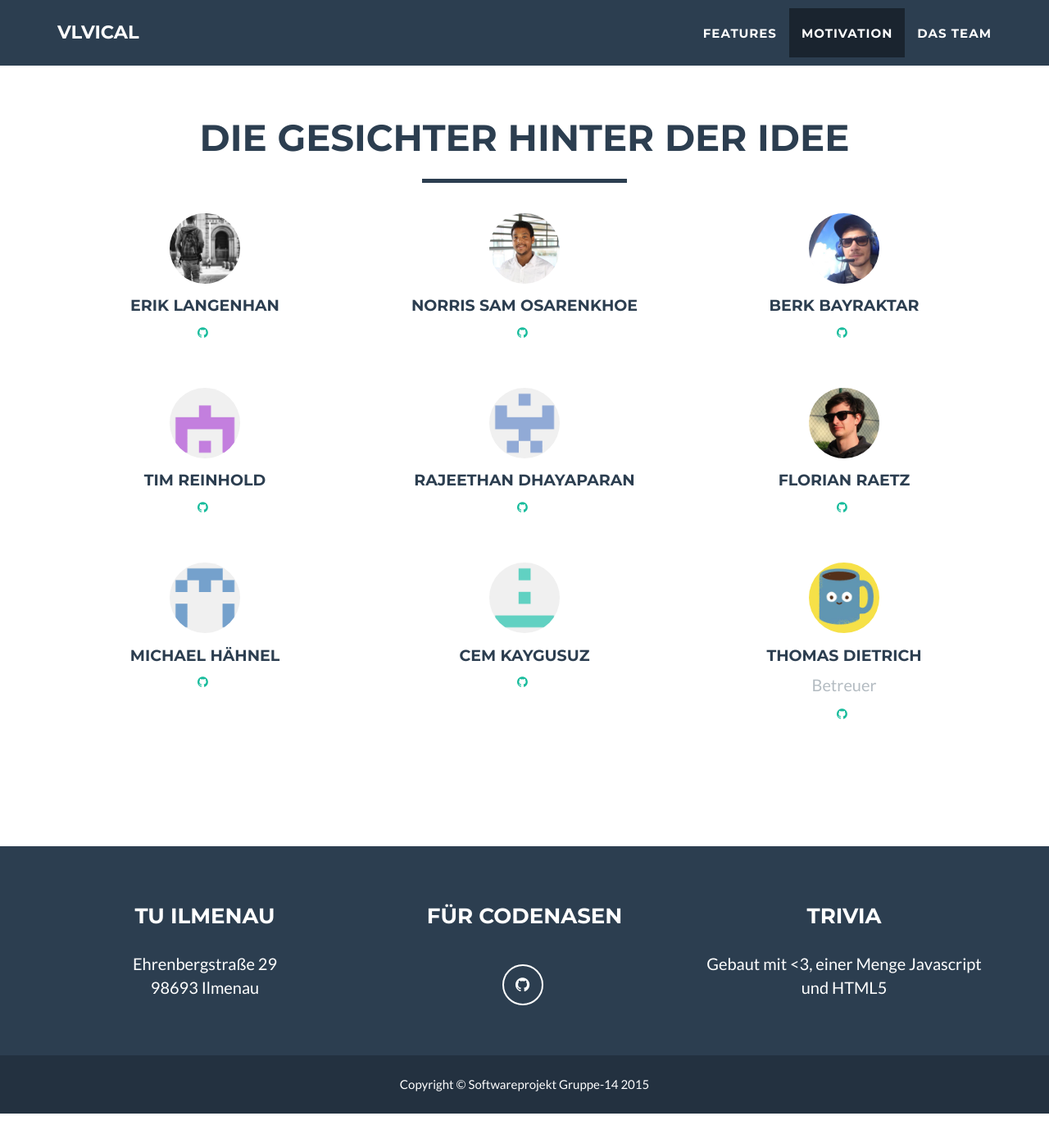
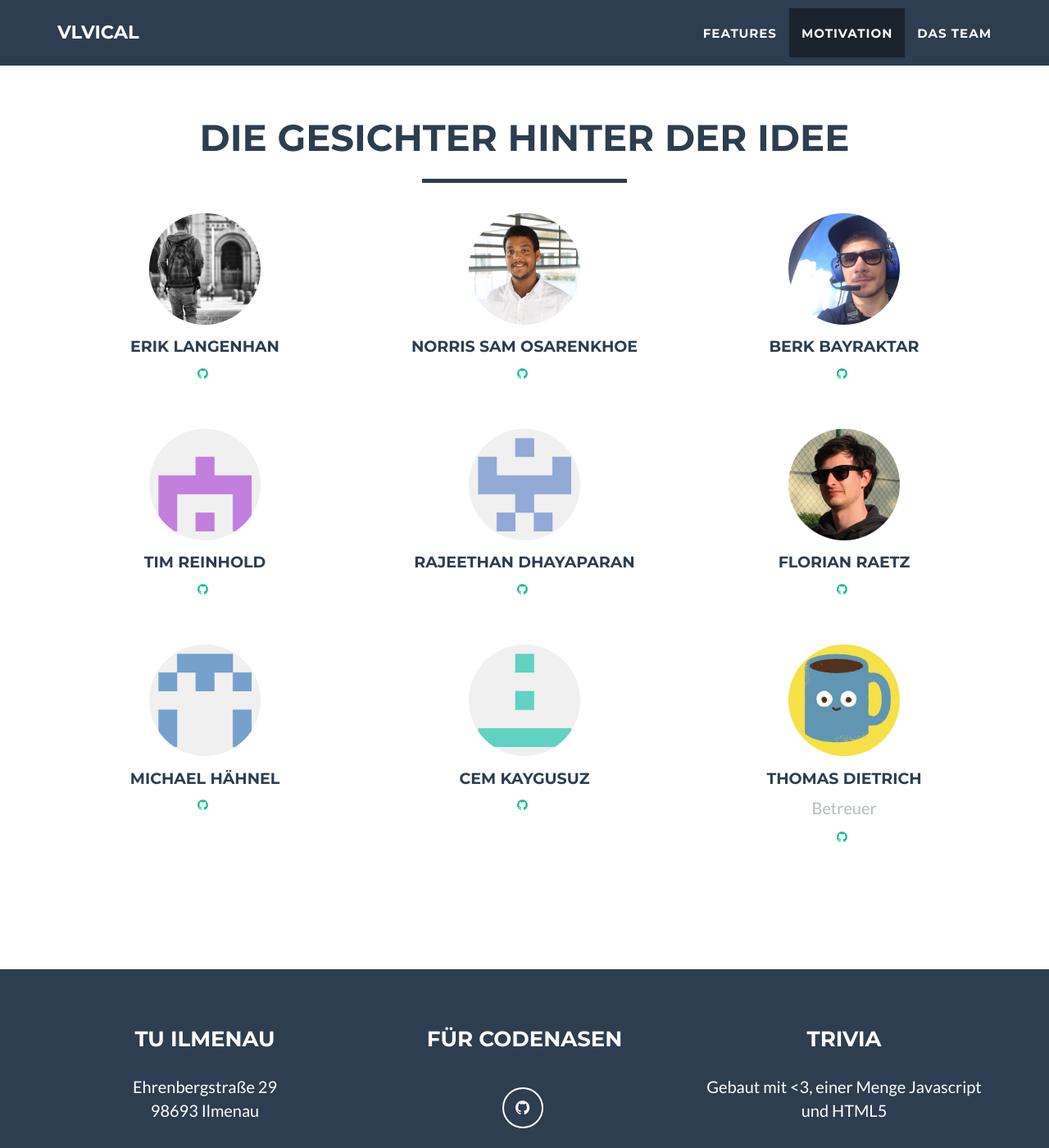
Before and after one commit to vlvical/vlvical.github.io, a Jekyll site: the page built from index.html, in a window 1280 px wide and 1400 px high, scrolled down 2619 px. Shown: the whole window at 82% size. Built offline with Jekyll 4.4.1, drawn with Linux system fonts in a browser that asks for light colours; before the commit the page ends 3977 px from its top, so only the background shows below that.

Commit message:
Bilder Größe Veränderung verändert

```diff
--- a/_includes/css/main.css
+++ b/_includes/css/main.css
@@ -451,6 +451,6 @@ footer .footer-below {
 .team-member img {
     margin: 0 auto;
     border: 7px solid #fff;
-    max-width: 100px;
-    max-height: 100px;
+    max-width: 150px;
+    max-height: 150px;
 }
```
